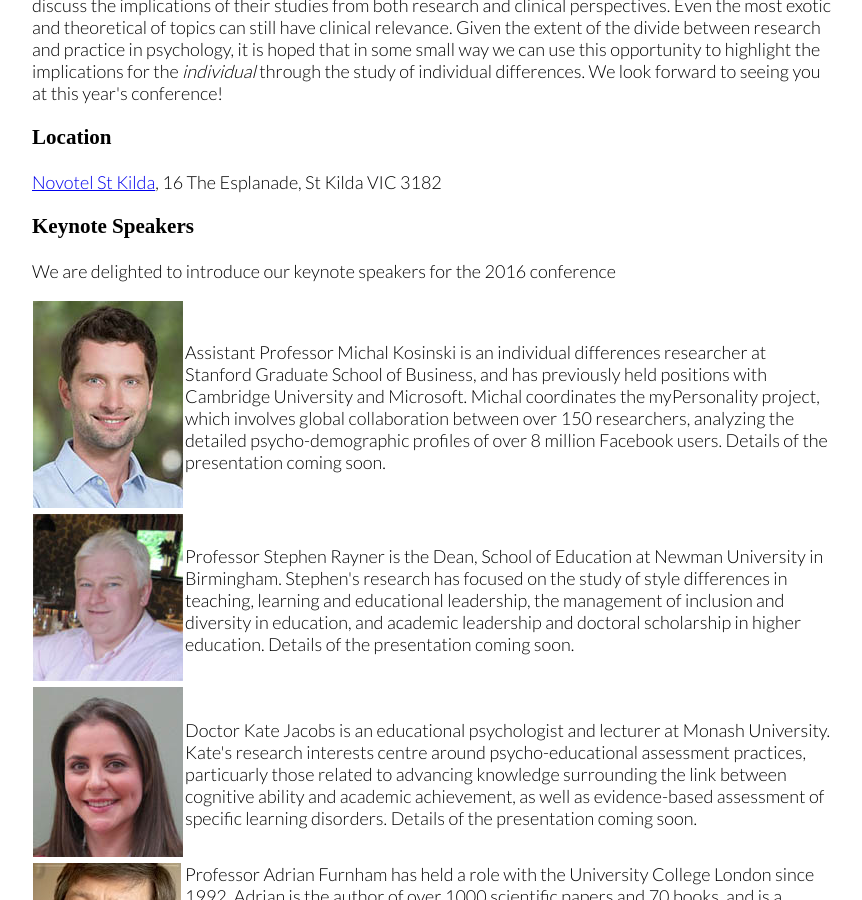
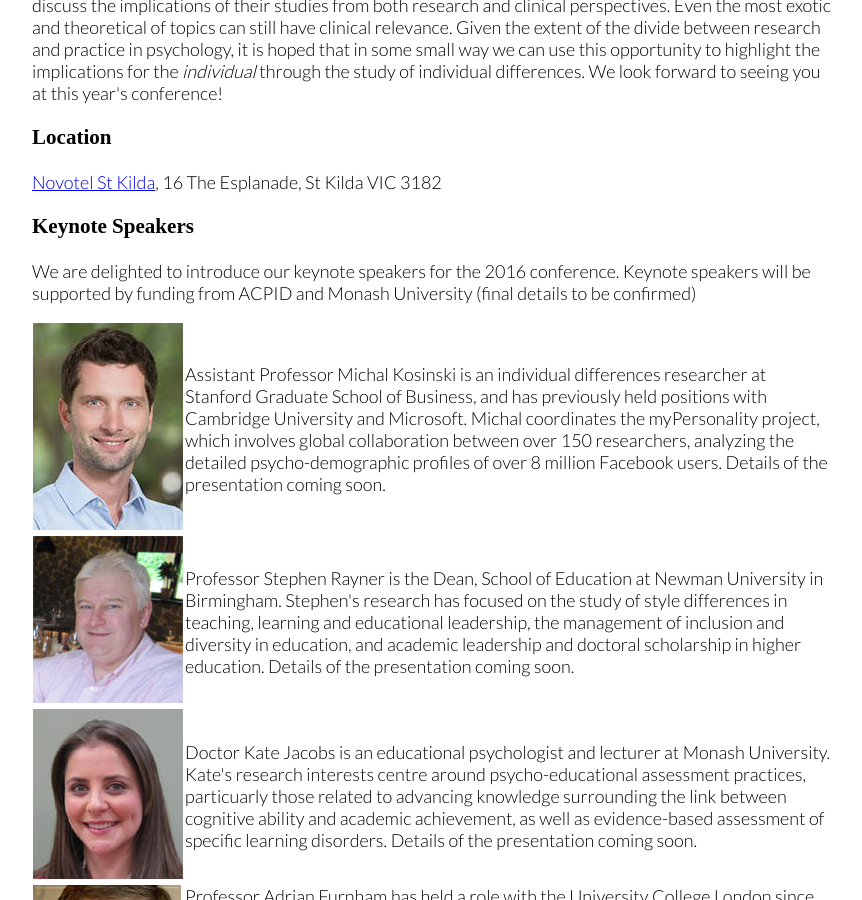
Before and after one commit to acpid/acpid.github.io, a Jekyll site: the page built from 2016.html, in a window 1280 px wide and 900 px high, scrolled down 944 px. Shown: the whole window, without its empty margins (208-1070 px from the left). Built offline with Jekyll 4.4.1, drawn with Linux system fonts in a browser that asks for light colours; some web fonts are replaced.

Commit message:
Minor update to wording

```diff
--- a/2016.html
+++ b/2016.html
@@ -51,7 +51,7 @@ The theme for the conference is <i>"Individual differences: Implications for res
 <h3>Keynote Speakers</h3>
 
 <p>
-We are delighted to introduce our keynote speakers for the 2016 conference
+We are delighted to introduce our keynote speakers for the 2016 conference.  Keynote speakers will be supported by funding from ACPID and Monash University (final details to be confirmed)
 </p>
 <table cellspacing="0" style="width: 100%; text-align: left;">
   <tr>
```
